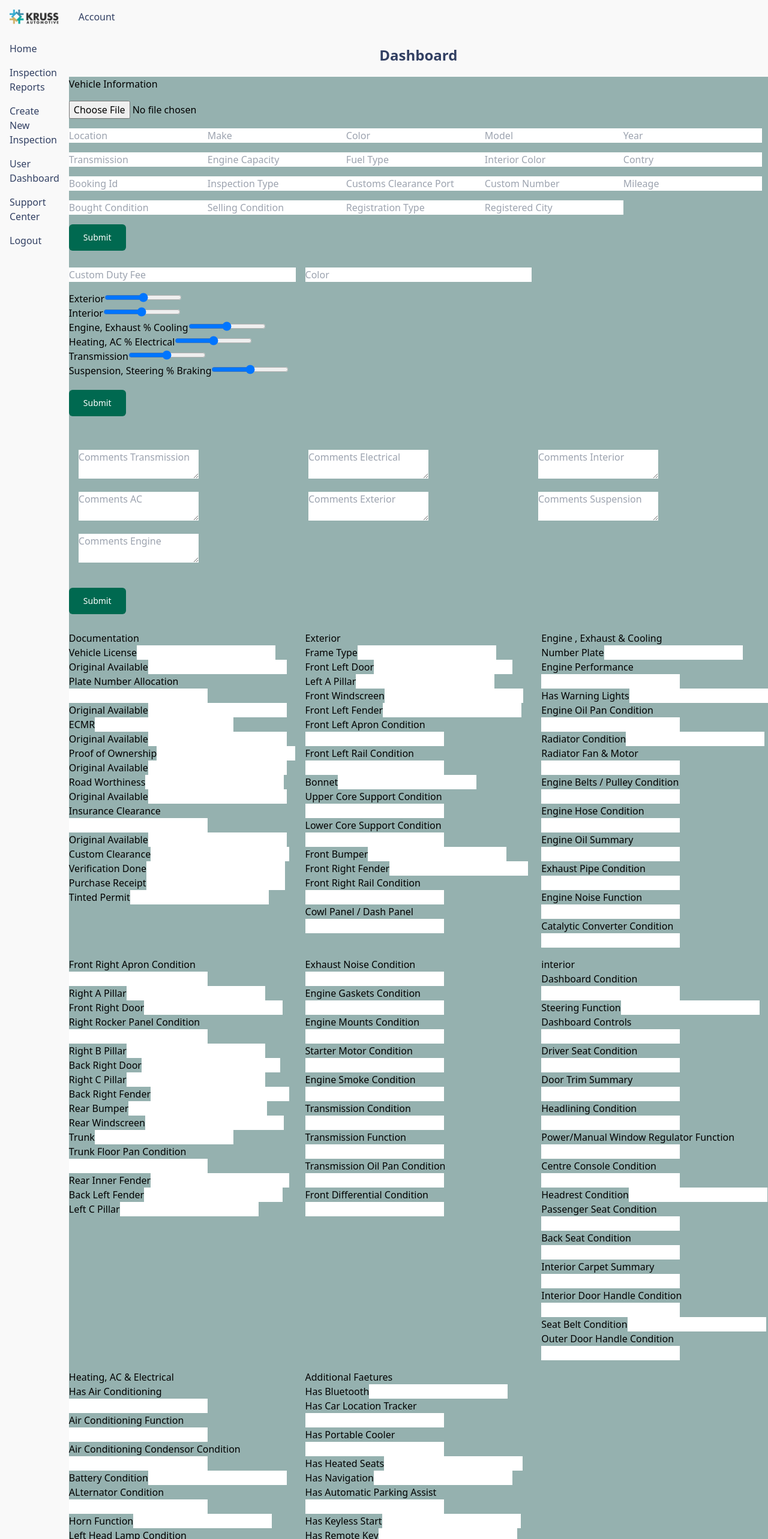
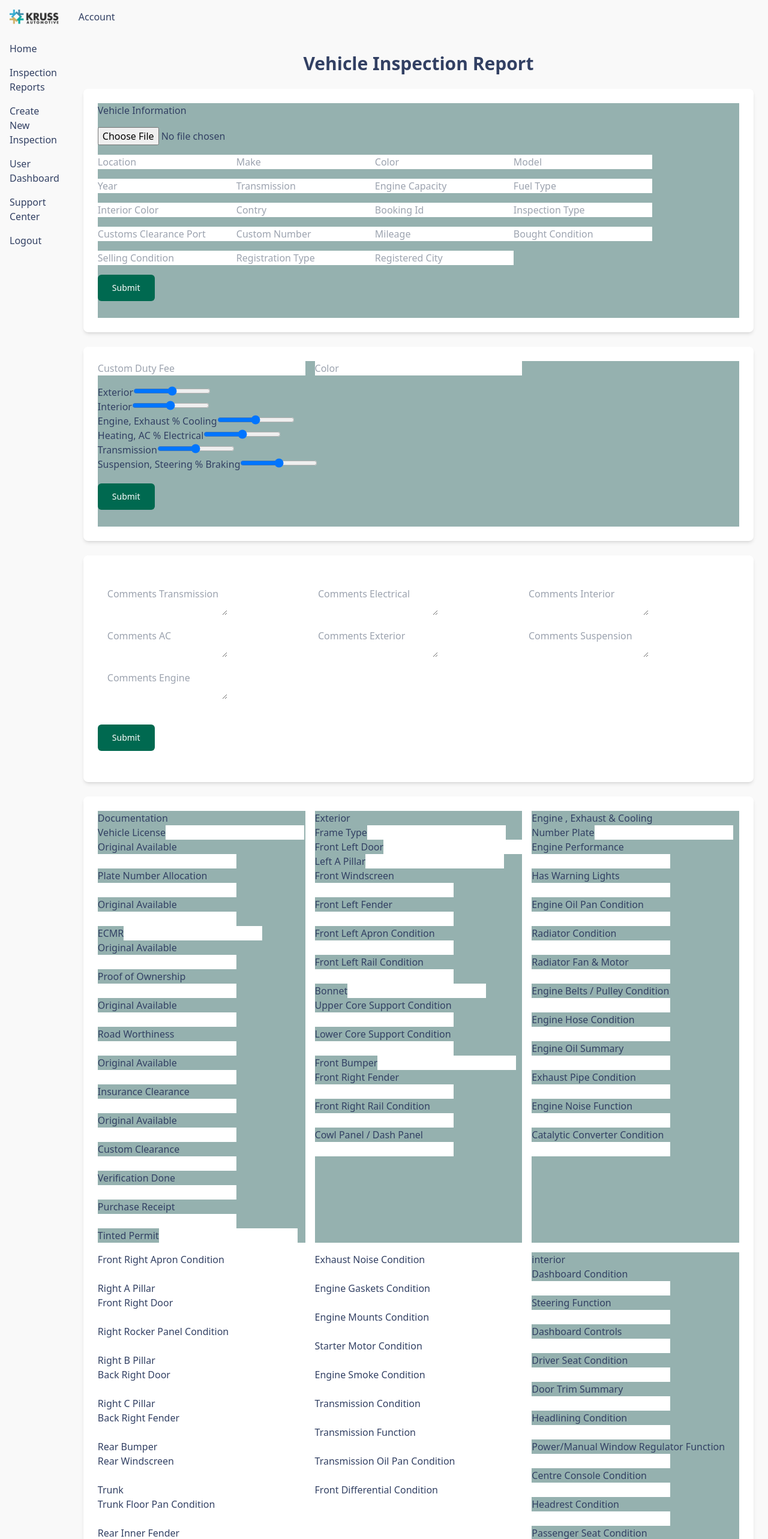
Before and after one commit to Fortunechinenyem/krussauto, a Next.js app: page /inspection in a window 1280 px wide. Shown: the top 2566 px of the page at 60% size. Built offline with nearby package versions, Linux system fonts and the light colour scheme.

Commit message:
update on inspection dashboard

```diff
--- a/components/CheckedBoxesSection.js
+++ b/components/CheckedBoxesSection.js
@@ -8,15 +8,14 @@ export default function CheckedBoxesSection() {
     console.log(data);
   };
 
-  // Watch for changes in the inputs
   const criteria1Value = watch("criteria1");
   const criteria2Value = watch("criteria2");
 
   return (
-    <div>
+    <div className="">
       <form onSubmit={handleSubmit(onSubmit)}>
         <div className="grid grid-cols-1 md:grid-cols-2 lg:grid-cols-3 gap-4">
-          <div>
+          <div className="bg-[#95B1AF]">
             <p>Documentation</p>
             <div>
               Vehicle License
@@ -211,7 +210,7 @@ export default function CheckedBoxesSection() {
               />
             </div>
           </div>
-          <div>
+          <div className="bg-[#95B1AF]">
             <p>Exterior</p>
             <div>
               Frame Type
@@ -382,7 +381,7 @@ export default function CheckedBoxesSection() {
               />
             </div>
           </div>
-          <div>
+          <div className="bg-[#95B1AF]">
             <p>Engine , Exhaust & Cooling</p>
             <div>
               Number Plate
@@ -821,7 +820,7 @@ export default function CheckedBoxesSection() {
               />
             </div>
           </div>
-          <div>
+          <div className="bg-[#95B1AF]">
             <p>interior</p>
             <div>
               Dashboard Condition
@@ -1004,7 +1003,7 @@ export default function CheckedBoxesSection() {
               />
             </div>
           </div>
-          <div>
+          <div className="bg-[#95B1AF]">
             <div>
               <p>Heating, AC & Electrical</p>
               <div>
@@ -1164,7 +1163,7 @@ export default function CheckedBoxesSection() {
                 />
               </div>
             </div>
-            <div>
+            <div className="bg-[#95B1AF]">
               <div>
                 <p>Suspension, Steering & Braking</p>
                 <div>
@@ -1338,7 +1337,7 @@ export default function CheckedBoxesSection() {
               </div>
             </div>
           </div>
-          <div>
+          <div className="bg-[#95B1AF]">
             <div>
               <p>Additional Faetures</p>
               <div>
--- a/components/PercentageCheck.js
+++ b/components/PercentageCheck.js
@@ -9,8 +9,8 @@ export default function PercentageChecksSection() {
   };
 
   return (
-    <div>
-      <div className="grid grid-cols-1 md:grid-cols-2 lg:grid-cols-3 gap-4">
+    <div className="">
+      <div className=" bg-[#95B1AF] grid grid-cols-1 md:grid-cols-2 lg:grid-cols-3 gap-4">
         <input
           className="mb-4"
           type="text"
@@ -24,7 +24,7 @@ export default function PercentageChecksSection() {
           placeholder="Color"
         />
       </div>
-      <form onSubmit={handleSubmit(onSubmit)}>
+      <form onSubmit={handleSubmit(onSubmit)} className="bg-[#95B1AF]">
         <div>
           Exterior
           <input
--- a/components/VehicleInformation.js
+++ b/components/VehicleInformation.js
@@ -13,7 +13,7 @@ export default function VehicleInformationSection() {
   };
 
   return (
-    <div>
+    <div className="bg-[#95B1AF]">
       <h2 className="mb-4">Vehicle Information</h2>
       <form onSubmit={handleSubmit(onSubmit)}>
         <div>
--- a/pages/inspection.js
+++ b/pages/inspection.js
@@ -19,26 +19,44 @@ export default function InspectionPage() {
 
   return (
     <InspectionLayout>
-      <div className="">
-        <h1 className="text-2xl text-center font-bold mb-5 mt-5">Dashboard</h1>
-        <div className="bg-[#95B1AF] text-black">
-          <div className="col-span-1" data-aos="fade-down" data-aos-delay="200">
+      <div className="px-6 py-8">
+        <h1 className="text-3xl font-semibold text-center mb-6">
+          Vehicle Inspection Report
+        </h1>
+        <div className="grid grid-cols-1 gap-6">
+          <div
+            className="rounded-lg bg-white shadow-md p-6"
+            data-aos="fade-down"
+            data-aos-delay="200"
+          >
             <VehicleInformationSection />
           </div>
-          <div className="col-span-1" data-aos="fade-down" data-aos-delay="200">
-            {" "}
+          <div
+            className="rounded-lg bg-white shadow-md p-6"
+            data-aos="fade-down"
+            data-aos-delay="200"
+          >
             <PercentageChecksSection />
           </div>
-
-          <div className="col-span-1" data-aos="fade-down" data-aos-delay="200">
-            {" "}
+          <div
+            className="rounded-lg bg-white shadow-md p-6"
+            data-aos="fade-down"
+            data-aos-delay="200"
+          >
             <CommentsSection />
           </div>
-          <div className="col-span-1" data-aos="fade-down" data-aos-delay="200">
-            {" "}
+          <div
+            className="rounded-lg bg-white shadow-md p-6"
+            data-aos="fade-down"
+            data-aos-delay="200"
+          >
             <CheckedBoxesSection />
           </div>
-          <div className="col-span-1" data-aos="fade-down" data-aos-delay="200">
+          <div
+            className="rounded-lg bg-white shadow-md p-6"
+            data-aos="fade-down"
+            data-aos-delay="200"
+          >
             <DamagedPartsSection />
           </div>
         </div>
```
Lines whose indentation alone changed are shown as unchanged.
